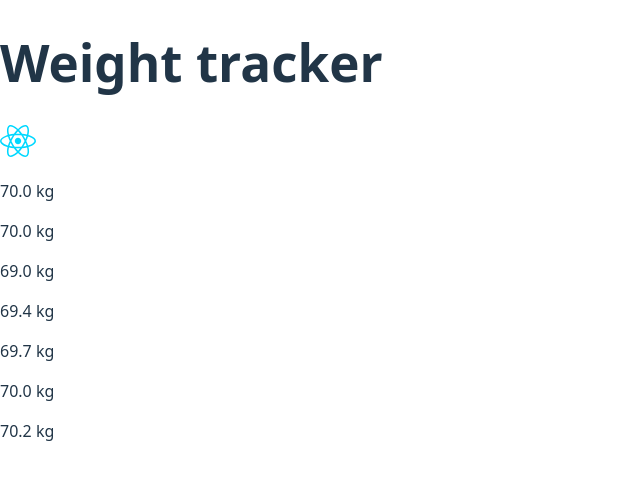
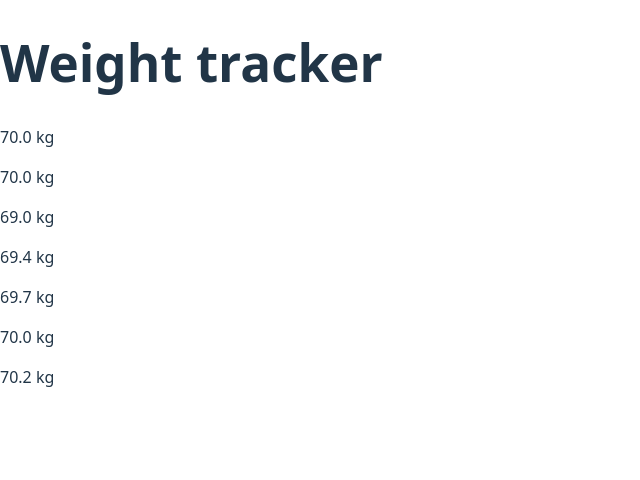
Before and after one commit to tyVespA/TracciaPeso, a React (Vite) app: page / in a window 1280 px wide. Shown: the top 480 px of the page, without its empty margins (0-640 px from the left). Built offline with nearby package versions, Linux system fonts and the light colour scheme; data requests are answered from the project's data file.

Commit message:
remove unused assets

```diff
--- a/src/App.tsx
+++ b/src/App.tsx
@@ -1,7 +1,6 @@
 import axios from "axios";
 import { useEffect, useState } from "react";
 import reactLogo from "./assets/react.svg";
-// import viteLogo from "/vite.svg";
 import "./App.css";
 
 function App() {
@@ -23,7 +22,6 @@ function App() {
   return (
     <>
       <h1>Weight tracker</h1>
-      <img src={reactLogo} alt="" />
       {data.map((dataPoint) => (
         <p>{formatWeight(dataPoint.weight)} kg</p>
       ))}
```
